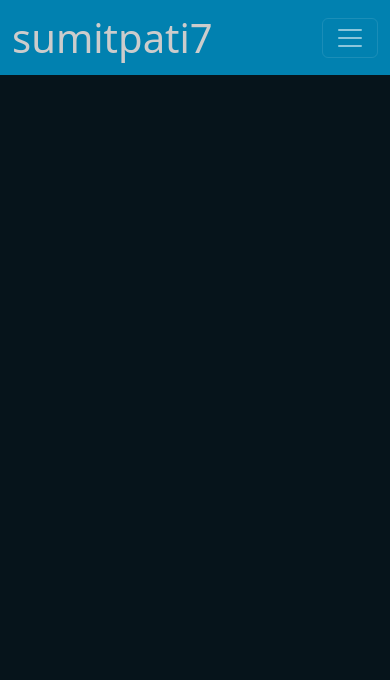
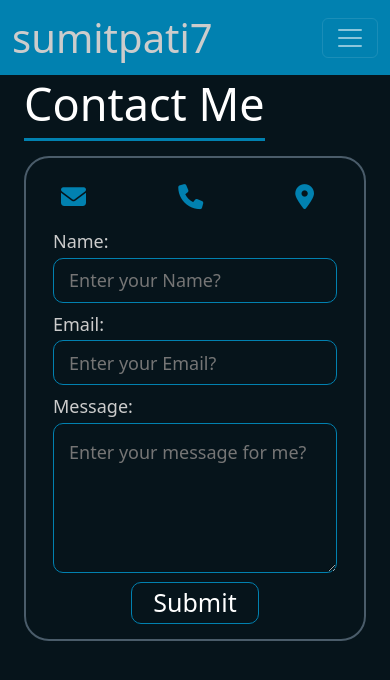
Before and after one commit to sumitpati7/sumitpati7.github.io, an Angular app: page /Contacts in a window 390 px wide. Before the commit this address led to /. Shown: the top 680 px of the page. Built offline with nearby package versions, Linux system fonts and the light colour scheme.

Commit message:
[FEAT] Contact me page responsive html and cssalong with routes

```diff
--- /dev/null
+++ b/src/app/Components/contacts/contacts.component.css
@@ -0,0 +1,137 @@
+.main {
+  margin-top: 70px;
+}
+
+.details {
+  display: flex;
+  justify-content: space-between;
+  margin: 25px 0;
+}
+
+label {
+  color: #ccc;
+}
+
+.details .items {
+  display: inline-block;
+  font-size: 25px;
+  text-align: center;
+}
+
+.details .items a {
+  text-decoration: none;
+  color: #ccc;
+  /* padding-left: 20px; */
+}
+
+.details .items a:first-child {
+  padding-left: 20px;
+}
+
+.details .items a:last-child {
+  padding-right: 20px;
+}
+
+.details .items a i {
+  color: #0181b0;
+  margin-right: 15px;
+}
+
+.forms {
+  margin: 25px 0;
+  font-size: 25px;
+  border: #4a5c6a 2px solid;
+  border-radius: 25px;
+  padding: 25px;
+  height: 70vh;
+  transition: 1.2s all ease;
+}
+
+input,
+textarea {
+  width: 100%;
+  background-color: transparent;
+  border: 1px solid #0181b0;
+  padding: 15px;
+  border-radius: 10px;
+  color: #0181b0;
+}
+
+button {
+  border-radius: 10px;
+}
+
+input {
+  height: 45px;
+}
+
+textarea {
+  height: 380px;
+}
+
+/* .row {
+    margin-top: 25px;
+  } */
+
+.row .submit {
+  display: flex;
+  justify-content: center;
+}
+
+button {
+  border: 1px solid #0181b0;
+  background-color: transparent;
+  color: white;
+  width: 45%;
+}
+
+.input:active {
+  outline: #4a5c6a solid 5px;
+}
+
+.display-message {
+  width: 100%;
+  height: auto;
+  text-align: center;
+  color: #ccc;
+}
+
+@media screen and (max-width: 1084px) {
+  .details .items span {
+    display: none;
+  }
+  input,
+  textarea {
+    font-size: 18px;
+  }
+  label {
+    font-size: 18px;
+  }
+  .input {
+    height: 20px;
+  }
+  textarea {
+    height: 150px;
+  }
+  .forms {
+    padding: 15px;
+    margin-top: 15px;
+    height: auto;
+    transition: 1.6s all ease;
+  }
+  .rows {
+    margin-top: 5px;
+  }
+  .details {
+    margin: 5px 0;
+  }
+  .details .items a:first-child {
+    padding-left: none;
+  }
+  .details .items a:last-child {
+    padding-right: none;
+  }
+  .details .items a {
+    padding-left: 20px;
+  }
+}
--- /dev/null
+++ b/src/app/Components/contacts/contacts.component.html
@@ -0,0 +1,67 @@
+<div class="container-fluid main" id="main">
+  <div class="container">
+    <div Headers>Contact Me</div>
+    <div class="forms" id="forms">
+      <div class="details">
+        <div class="items" *ngFor="let items of contacts">
+          <a [href]="items.link">
+            <i [class]="items.logo"></i> <span>{{ items.name }}</span></a
+          >
+        </div>
+      </div>
+      <div class="bottom">
+        <ng-container *ngIf="!isSubmit">
+          <form onsubmit="return false" class="container-fluid">
+            <div class="row">
+              <div class="col-12 col-lg-6">
+                <label for="name">Name:</label><br />
+                <input
+                  type="text"
+                  placeholder="Enter your Name?"
+                  required
+                  #inputName
+                />
+              </div>
+              <div class="col-12 col-lg-6">
+                <label for="email">Email:</label><br />
+                <input
+                  type="email"
+                  placeholder="Enter your Email?"
+                  required
+                  #inputEmail
+                />
+              </div>
+            </div>
+            <div class="row">
+              <div class="col-12 col-lg-12">
+                <label for="message">Message:</label><br />
+                <textarea
+                  name="message"
+                  id="message"
+                  placeholder="Enter your message for me?"
+                  #inputMess
+                ></textarea>
+              </div>
+            </div>
+            <div class="row">
+              <div class="col-12 submit">
+                <button
+                  type="submit"
+                  (click)="
+                    submit(inputName.value, inputEmail.value, inputMess.value)
+                  "
+                >
+                  Submit
+                </button>
+              </div>
+            </div>
+          </form>
+        </ng-container>
+        <ng-container *ngIf="isSubmit">
+          <div class="display-message">Form Submit SuccessFul</div>
+        </ng-container>
+      </div>
+    </div>
+  </div>
+</div>
+<!-- <router-outlet></router-outlet> -->
--- /dev/null
+++ b/src/app/Components/contacts/contacts.component.ts
@@ -0,0 +1,56 @@
+import { Component } from '@angular/core';
+import { Router } from '@angular/router';
+
+@Component({
+  selector: 'app-contacts',
+  templateUrl: './contacts.component.html',
+  styleUrl: './contacts.component.css',
+})
+export class ContactsComponent {
+  isSubmit: boolean = false;
+  constructor(private router: Router) {}
+  contacts = [
+    {
+      logo: 'fa-solid fa-envelope',
+      link: 'mailto:sumitpati7@gmail.com',
+      name: 'sumitpati7@gmail.com',
+    },
+    {
+      logo: 'fa-solid fa-phone',
+      link: 'tel:9843803325',
+      name: '+977-9843012345',
+    },
+    {
+      logo: 'fa-solid fa-location-dot',
+      icon: 'https://maps.google.com',
+      name: 'Bhaktapur, Nepal',
+    },
+  ];
+  ngOnInit() {
+    this.isSubmit = false;
+  }
+
+  submit(name: string, email: string, mess: string) {
+    if (name === '' || name === null) {
+      alert('Name not submitted!');
+      return;
+    }
+    if (email === '' || email === null) {
+      alert('Email not submitted!');
+      return;
+    }
+    this.isSubmit = true;
+    const box = document.getElementById('forms');
+    if (box != null) {
+      box.style.height = '200px';
+    }
+
+    const main = document.getElementById('main');
+    if (main != null) {
+      main.style.height = '93dvh';
+      main.style.display = 'flex';
+      main.style.alignItems = 'center';
+    }
+    console.log({ name });
+  }
+}
--- a/src/app/Components/header/header.component.html
+++ b/src/app/Components/header/header.component.html
@@ -1,6 +1,11 @@
 <nav class="navbar navbar-expand-lg bg-dark navbar-dark fixed-top m-0 p-0">
   <div class="container-fluid">
-    <a class="navbar-brand left" href="#">sumitpati7</a>
+    <a
+      class="navbar-brand left"
+      routerLink="Home"
+      [routerLinkActive]="'activated'"
+      >sumitpati7</a
+    >
     <button
       class="navbar-toggler"
       type="button"
@@ -19,7 +24,7 @@
     >
       <div class="offcanvas-header">
         <h5 class="offcanvas-title" id="offcanvasNavbarLabel">
-          <a class="navbar-brand" href="">sumitpati7</a>
+          <a class="navbar-brand" [routerLink]="['../Home']">sumitpati7</a>
         </h5>
         <button
           type="button"
@@ -31,7 +36,10 @@
       <div class="offcanvas-body">
         <ul class="navbar-nav flex-grow-1 pe-3">
           <li class="nav-item">
-            <a class="nav-link" routerLink="" [routerLinkActive]="'activated'"
+            <a
+              class="nav-link"
+              [routerLink]="['Home']"
+              [routerLinkActive]="'activated'"
               >Home</a
             >
           </li>
@@ -53,7 +61,12 @@
             <a class="nav-link" href="#">Projects</a>
           </li>
           <li class="nav-item">
-            <a class="nav-link" href="#">Contact</a>
+            <a
+              class="nav-link"
+              routerLink="Contacts"
+              [routerLinkActive]="'activated'"
+              >Contact</a
+            >
           </li>
         </ul>
         <div class="nav-item right">
--- a/src/app/Components/header/header.component.ts
+++ b/src/app/Components/header/header.component.ts
@@ -1,5 +1,5 @@
 import { Component } from '@angular/core';
-import { Routes } from '@angular/router';
+import { Router, Routes } from '@angular/router';
 
 @Component({
   selector: 'app-header',
@@ -7,6 +7,7 @@ import { Routes } from '@angular/router';
   styleUrl: './header.component.css',
 })
 export class HeaderComponent {
+  constructor(private routes: Router) {}
   flag = false;
   notFunc() {
     console.log(this.flag);
--- a/src/app/app.module.ts
+++ b/src/app/app.module.ts
@@ -10,6 +10,7 @@ import { SkillsComponent } from './Components/skills/skills.component';
 import { Routes, RouterModule, provideRouter } from '@angular/router';
 import { routes } from './routes';
 import { HeadersDirective } from './Directives/Headers/headers.directive';
+import { ContactsComponent } from './Components/contacts/contacts.component';
 
 @NgModule({
   declarations: [
@@ -19,6 +20,7 @@ import { HeadersDirective } from './Directives/Headers/headers.directive';
     HomeComponent,
     SkillsComponent,
     HeadersDirective,
+    ContactsComponent,
   ],
   imports: [BrowserModule, AppRoutingModule, RouterModule.forRoot(routes)],
   providers: [provideRouter(routes)],
--- a/src/app/routes.ts
+++ b/src/app/routes.ts
@@ -1,8 +1,10 @@
 import { Routes } from '@angular/router';
 import { SkillsComponent } from './Components/skills/skills.component';
 import { HomeComponent } from './Components/home/home.component';
+import { ContactsComponent } from './Components/contacts/contacts.component';
 export const routes: Routes = [
-  // { path: 'Home', component: Components.HomeComponent },
-  { path: '', title: 'sumitpati7', component: HomeComponent },
+  { path: '', component: HomeComponent },
+  { path: 'Home', title: 'sumitpati7', component: HomeComponent },
   { path: 'Skills', title: 'Skills', component: SkillsComponent },
+  { path: 'Contacts', title: 'Contact Me', component: ContactsComponent },
 ];
```
